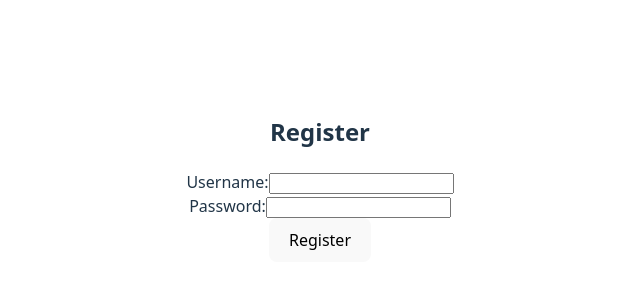
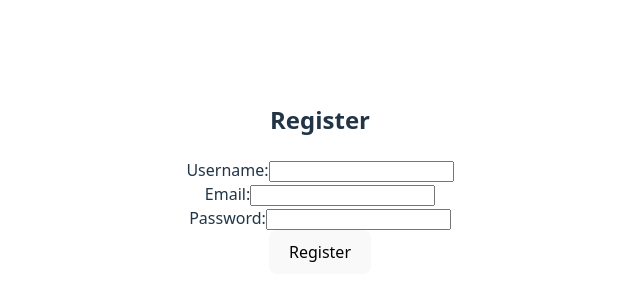
Before and after one commit to farhathaydar7/Haydar_repo, a React (Vite) app in the folder My_Memories/: page /register in a window 1280 px wide. Shown: the part 222-522 px from the top of the page, without its empty margins (320-960 px from the left). Built offline with nearby package versions, Linux system fonts and the light colour scheme.

Commit message:
fixed a bug

```diff
--- a/My_Memories/src/components/Login.jsx
+++ b/My_Memories/src/components/Login.jsx
@@ -71,7 +71,7 @@ function Login() {
       </form>
       <button
         type="button"
-        onClick={() => navigate('/signup')}
+        onClick={() => navigate('/register')}
         style={{ marginTop: '1rem' }}
       >
         Don't have an account? Sign up
--- a/My_Memories/src/components/Register.jsx
+++ b/My_Memories/src/components/Register.jsx
@@ -5,6 +5,7 @@ import HEADERS from '../assets/headers';
 
 function Register() {
   const [username, setUsername] = useState('');
+  const [email, setEmail] = useState('');
   const [password, setPassword] = useState('');
   const [error, setError] = useState('');
   const [success, setSuccess] = useState('');
@@ -17,7 +18,7 @@ function Register() {
       const response = await fetch(API_URL + 'v0.1/register.php', { // Adjust path if necessary
         method: 'POST',
         headers: HEADERS,
-        body: JSON.stringify({ username, password: sha256(password) }),
+        body: JSON.stringify({ username, email, password: sha256(password) }),
       });
 
       const data = await response.json();
@@ -51,6 +52,16 @@ function Register() {
           />
         </div>
         <div>
+          <label htmlFor="email">Email:</label>
+          <input
+            type="email"
+            id="email"
+            value={email}
+            onChange={(e) => setEmail(e.target.value)}
+            required
+          />
+        </div>
+        <div>
           <label htmlFor="password">Password:</label>
           <input
             type="password"
```
